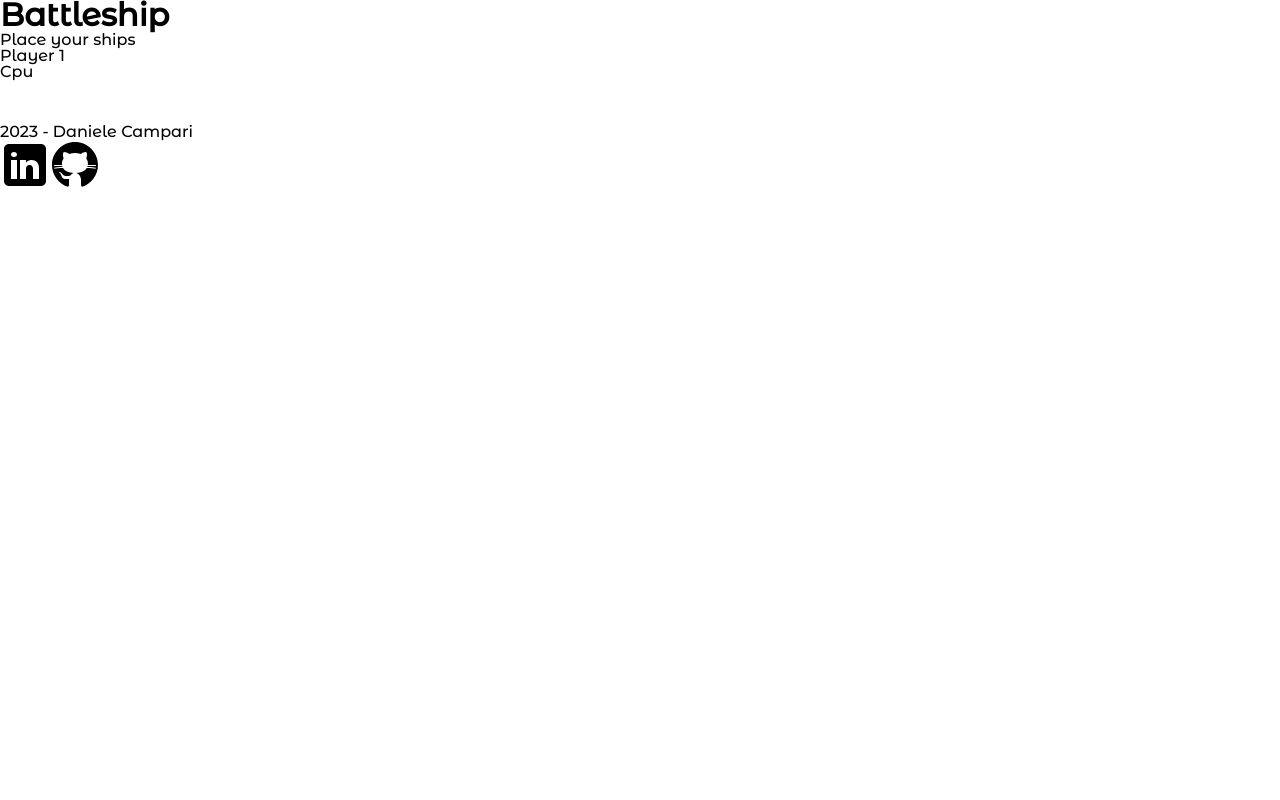
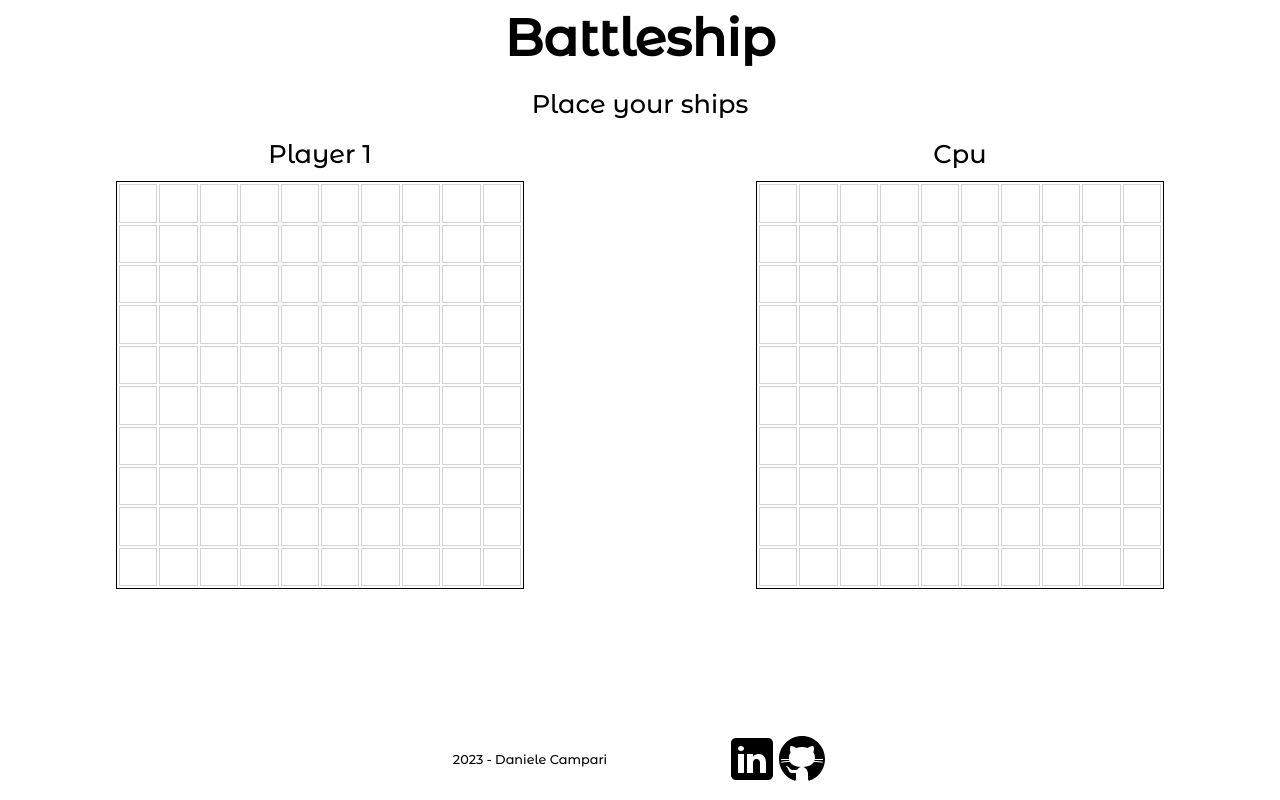
Before and after one commit to dak79/odin-battleship, a website built with webpack: page src/index.html in a window 1280 px wide. Built offline with nearby package versions, Linux system fonts and the light colour scheme.

Commit message:
add general layout

```diff
--- a/src/components/DOM.js
+++ b/src/components/DOM.js
@@ -44,9 +44,9 @@ const createAndRenderElement = (
 
 const createStructure = () => {
   const structure = {
-    header: createAndRenderElement('header', { id: 'body-header' }),
+    header: createAndRenderElement('header', { id: 'body-header', class: 'center' }),
     main: createAndRenderElement('main', { id: 'body-main' }),
-    footer: createAndRenderElement('footer', { id: 'body-footer' })
+    footer: createAndRenderElement('footer', { id: 'body-footer', class: 'center' })
   };
 
   return structure;
@@ -54,26 +54,21 @@ const createStructure = () => {
 
 const renderBodyHeader = () => {
   const header = document.querySelector('#body-header');
-  createAndRenderElement('h1', { class: 'page-title' }, 'Battleship', header);
+  createAndRenderElement('h1', { class: 'fonts-bigger padding1vw' }, 'Battleship', header);
 };
 
 const renderBodyMain = () => {
   const main = document.querySelector('#body-main');
 
-  const sections = ['messages', 'names', 'boards'];
-  sections.forEach((section) =>
-    createAndRenderElement('section', { id: `body-${section}` }, null, main)
-  );
-
-  const messages = document.querySelector('#body-messages');
+  const messages = createAndRenderElement('section', {id: 'messages'}, null, main);
   createAndRenderElement(
     'div',
-    { id: 'message-field', class: 'messages' },
+    { id: 'message-field', class: 'fonts-normal center padding1vw' },
     'Place your ships',
     messages
   );
 
-  const names = document.querySelector('#body-names');
+  const names = createAndRenderElement('section', {id: 'players-names', class: 'grid-2col-cent'}, null, main);
   const playerDefaultNames = [
     {
       id: 'player-one-name',
@@ -84,31 +79,27 @@ const renderBodyMain = () => {
   playerDefaultNames.forEach((name) =>
     createAndRenderElement(
       'div',
-      { id: name.id, class: 'player-names' },
+      { id: name.id, class: 'fonts-normal padding1vw' },
       name.name,
       names
     )
   );
 
-  const boards = document.querySelector('#body-boards');
-  const boardNames = ['board-player', 'board-rival'];
-  boardNames.forEach((name) =>
-    createAndRenderElement('div', { id: name }, null, boards)
-  );
+  const boards = createAndRenderElement('section', {id: 'players-boards', class: 'grid-2col-cent'}, null, main);
 
-  const boardPlayer = document.querySelector('#board-player');
+  const boardPlayer = createAndRenderElement('div', {id: 'board-player'}, null, boards);
   const playerOneBoard = game.initialState.playerOneGameboard.board;
   renderBoard(boardPlayer, playerOneBoard);
 
-  const rival = document.querySelector('#board-rival');
+  const boardRival = createAndRenderElement('div', {id: 'board-rival'}, null, boards);
   const playerTwoBoard = game.initialState.playerTwoGameboard.board;
-  renderBoard(rival, playerTwoBoard);
+  renderBoard(boardRival, playerTwoBoard);
 };
 
 const renderBoard = (parent, board) => {
   const table = createAndRenderElement(
     'table',
-    { id: `${parent.id}-table` },
+    { id: `${parent.id}-table`, class: 'battlefield-border' },
     null,
     parent
   );
@@ -128,7 +119,7 @@ const renderBoard = (parent, board) => {
     row.forEach((_, colIndex) => {
       createAndRenderElement(
         'td',
-        { class: 'board-cell', 'data-x': rowIndex, 'data-y': colIndex },
+        { class: 'cell-size cell-border', 'data-x': rowIndex, 'data-y': colIndex },
         null,
         tr
       );
@@ -138,19 +129,20 @@ const renderBoard = (parent, board) => {
 
 const renderBodyFooter = () => {
   const footer = document.querySelector('#body-footer');
-  console.log(footer);
+  const wrapper = createAndRenderElement('div', {class: 'footer-wrapper fonts-small space-evenly padding1vw'}, null, footer);
+  console.log(wrapper)
   createAndRenderElement(
     'div',
     { class: 'footer-info' },
     '2023 - Daniele Campari',
-    footer
+    wrapper
   );
 
   const icons = createAndRenderElement(
     'div',
     { class: 'footer-icons' },
     null,
-    footer
+    wrapper
   );
 
   const linkLinkedIn = createAndRenderElement(
@@ -162,7 +154,7 @@ const renderBodyFooter = () => {
 
   createAndRenderElement(
     'img',
-    { src: iconLN, alt: 'LinkedIn link' },
+    { src: iconLN, alt: 'LinkedIn link', class: 'icons-size' },
     null,
     linkLinkedIn
   );
@@ -175,7 +167,7 @@ const renderBodyFooter = () => {
   );
   createAndRenderElement(
     'img',
-    { src: iconGH, alt: 'GitHub link' },
+    { src: iconGH, alt: 'GitHub link', class: 'icons-size' },
     null,
     linkGitHub
   );
--- a/src/style/style.css
+++ b/src/style/style.css
@@ -1,4 +1,4 @@
-/* TODO: CSS Reset */
+/* CSS Reset */
 *,
 *::before,
 *::after {
@@ -7,20 +7,19 @@
   box-sizing: border-box;
 }
 
-/* TODO: CSS fonts */
-
+/* CSS fonts */
 @font-face {
   font-family: 'montserrat_alternatesmedium';
-    src: url('../assets/fonts/montserratalternates-medium-webfont.woff2') format('woff2'),
-         url('../assets/fonts/montserratalternates-medium-webfont.woff') format('woff');
+  src: url('../assets/fonts/montserratalternates-medium-webfont.woff2')
+      format('woff2'),
+    url('../assets/fonts/montserratalternates-medium-webfont.woff')
+      format('woff');
   font-weight: normal;
   font-style: normal;
+}
 
-}
-/* TODO: Css Variable*/
-
+/* Css Variable*/
 :root {
-
   /* Tailwind color palette: Slate */
   --slate50: #f8fafc;
   --slate100: #f1f5f9;
@@ -35,6 +34,97 @@
   --slate950: #020617;
 }
 
+/* Layout: Body */
 body {
-  font-family: 'montserrat_alternatesmedium', system-ui, -apple-system, BlinkMacSystemFont, 'Segoe UI', Roboto, Oxygen, Ubuntu, Cantarell, 'Open Sans', 'Helvetica Neue', sans-serif;
+  width: 100vw;
+  height: 100vh;
+  display: grid;
+  grid-template:
+    [row1-start] 'header' 1fr [row1-end]
+    [row2-start] 'main' 8fr [row2-end]
+    [row3-start] 'footer' 1fr [row3-end]
+    / 1fr;
 }
+
+/* Layout: body header */
+#body-header {
+  grid-area: header;
+}
+
+/* Layout: body main */
+#body-main {
+  grid-area: main;
+}
+
+/* Layout: body footer */
+#body-footer {
+  grid-area: footer;
+}
+
+.footer-wrapper {
+  width: 50%;
+  height: auto;
+}
+
+/* Layout: padding */
+.padding1vw {
+  padding: 1vw;
+}
+
+/* Layout: fonts */
+.fonts-bigger {
+  font-size: 4vw;
+}
+
+.fonts-normal {
+  font-size: 2vw;
+}
+
+.fonts-small {
+  font-size: 1vw;
+}
+
+/* Layout: icons and cell sizes */
+.icon-size,
+.cell-size {
+  width: 3vw;
+  height: 3vw;
+}
+
+/* Layout: common classes */
+.center {
+  display: flex;
+  justify-content: center;
+  align-items: center;
+}
+
+.space-evenly {
+  display: flex;
+  justify-content: space-evenly;
+  align-items: center;
+}
+
+.grid-2col-cent {
+  display: grid;
+  grid-template-columns: 1fr 1fr;
+  justify-items: center;
+}
+
+/* Style
+ * Not worked yet. Only started
+ *
+ * */
+
+body {
+  font-family: 'montserrat_alternatesmedium', system-ui, -apple-system,
+    BlinkMacSystemFont, 'Segoe UI', Roboto, Oxygen, Ubuntu, Cantarell,
+    'Open Sans', 'Helvetica Neue', sans-serif;
+}
+
+.battlefield-border {
+  border: 1px solid black;
+}
+
+.cell-border {
+  border: 1px solid lightgray;
+}
```
Lines whose indentation alone changed are shown as unchanged.
